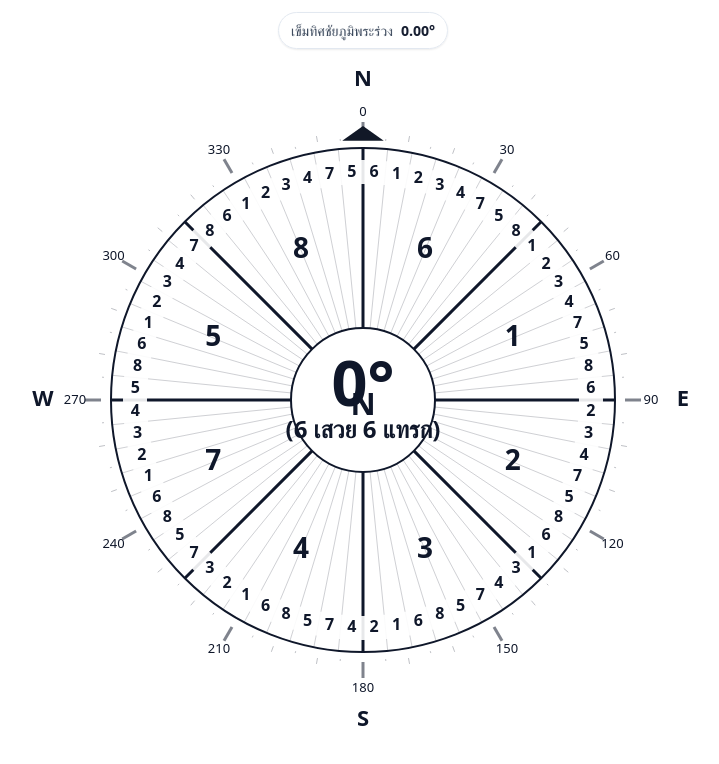
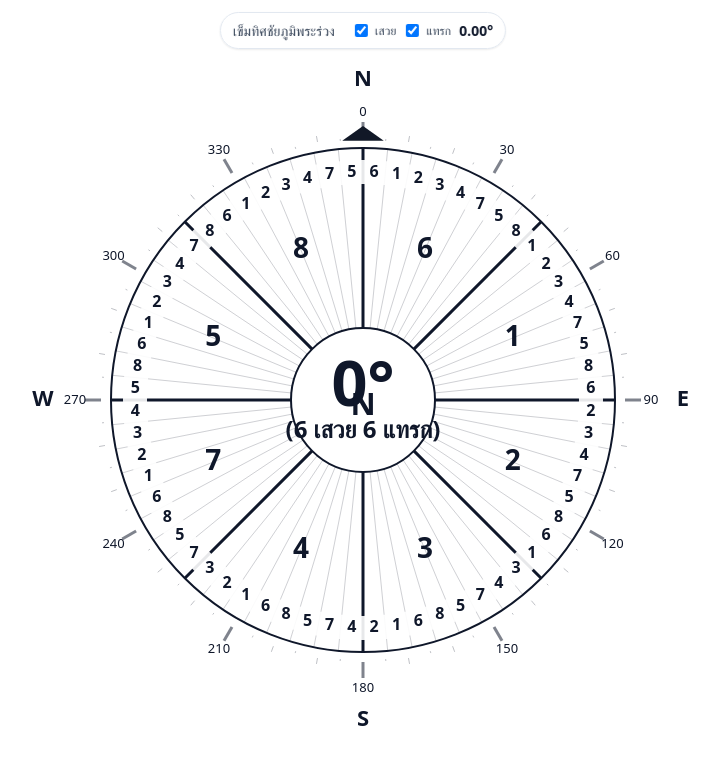
Before and after one commit to gotosira/compass-web, a React (Vite) app: page / in a window 1280 px wide. Shown: the top 764 px of the page, without its empty margins (277-996 px from the left). Built offline with nearby package versions, Linux system fonts and the light colour scheme.

Commit message:
feat(ui): toggles to show/hide big (เสวย) and small (แทรก) labels; canvas respects settings

```diff
--- a/circle_divided_into_64_parts_canvas.jsx
+++ b/circle_divided_into_64_parts_canvas.jsx
@@ -29,6 +29,8 @@ export default function App() {
   // Heading in degrees (0..360), 0 = North
   const [heading, setHeading] = useState(0);
   const [sensorStatus, setSensorStatus] = useState("idle");
+  const [showBig, setShowBig] = useState(true);
+  const [showSmall, setShowSmall] = useState(true);
 
   // ---------- lightweight tests (act like smoke tests) ----------
   useEffect(() => {
@@ -410,6 +412,7 @@ export default function App() {
     ctx.fillStyle = majorStroke;
     ctx.font = "600 28px ui-sans-serif, system-ui, -apple-system, Segoe UI, Roboto";
     const bigLabels = [6, 1, 2, 3, 4, 7, 5, 8];
+    if (showBig) {
       for (let b = 0; b < 8; b++) {
         const a0 = startAngle + b * bigSlice;
         const amid = a0 + bigSlice / 2;
@@ -417,6 +420,7 @@ export default function App() {
         const x = cx + r * Math.cos(amid);
         const y = cy + r * Math.sin(amid);
         ctx.fillText(String(bigLabels[b]), x, y);
+      }
     }
 
     // Sub‑labels inside each big section (8 per section)
@@ -427,6 +431,7 @@ export default function App() {
     ctx.font = `600 ${subFontPx}px ui-sans-serif, system-ui, -apple-system, Segoe UI, Roboto`;
     ctx.textAlign = "center";
     ctx.textBaseline = "middle";
+    if (showSmall) {
       for (let b = 0; b < 8; b++) {
         const sectionStartAngle = startAngle + b * bigSlice;
         const sectionLabel = seq[b];
@@ -442,6 +447,7 @@ export default function App() {
           ctx.rotate(-rot); // keep sub labels upright even as dial rotates
           ctx.fillText(String(label), 0, 0);
           ctx.restore();
+        }
       }
     }
 
@@ -569,6 +575,14 @@ export default function App() {
       {/* Top status bar */}
       <div style={topBarStyle}>
         <span style={{ color: "#334155", fontSize: 14 }}>เข็มทิศชัยภูมิพระร่วง</span>
+        <div style={{ display: "flex", alignItems: "center", gap: 6, marginLeft: 8 }}>
+          <label style={{ display: "flex", alignItems: "center", gap: 4, fontSize: 12, color: "#334155" }}>
+            <input type="checkbox" checked={showBig} onChange={(e) => setShowBig(e.target.checked)} /> เสวย
+          </label>
+          <label style={{ display: "flex", alignItems: "center", gap: 4, fontSize: 12, color: "#334155" }}>
+            <input type="checkbox" checked={showSmall} onChange={(e) => setShowSmall(e.target.checked)} /> แทรก
+          </label>
+        </div>
         <span style={{ fontSize: 14, fontWeight: 600, color: "#0f172a" }}>{heading.toFixed(2)}°</span>
       </div>
 
```
Lines whose indentation alone changed are shown as unchanged.
